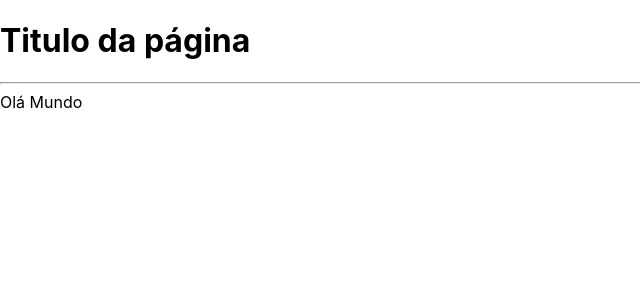
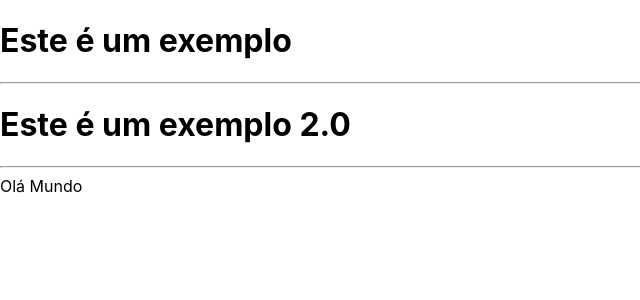
Before and after one commit to igorribery/react-curso, a React (Vite) app: page / in a window 1280 px wide. Shown: the top 300 px of the page, without its empty margins (0-640 px from the left). Built offline with nearby package versions, Linux system fonts and the light colour scheme.

Commit message:
passando props

```diff
--- a/src/App.tsx
+++ b/src/App.tsx
@@ -1,11 +1,13 @@
-import { Header } from './components/Header';
+import { Header } from "./components/Header";
 
 
 const App = () => {
 
   return (
     <div>
-      <Header />
+      <Header title="Este é um exemplo" />
+      <Header title="Este é um exemplo 2.0" />
+
       Olá Mundo
     </div>
   );
--- a/src/components/Header.tsx
+++ b/src/components/Header.tsx
@@ -1,7 +1,13 @@
-export const Header = () => {
+interface Props {
+
+  title?: string;    // ? faz a prop ser opcional
+
+}
+
+export const Header = ({ title }: Props) => {
     return (
       <header>
-        <h1>Titulo da página</h1>
+        <h1>{title}</h1>
         <hr />
       </header>
     );
```
